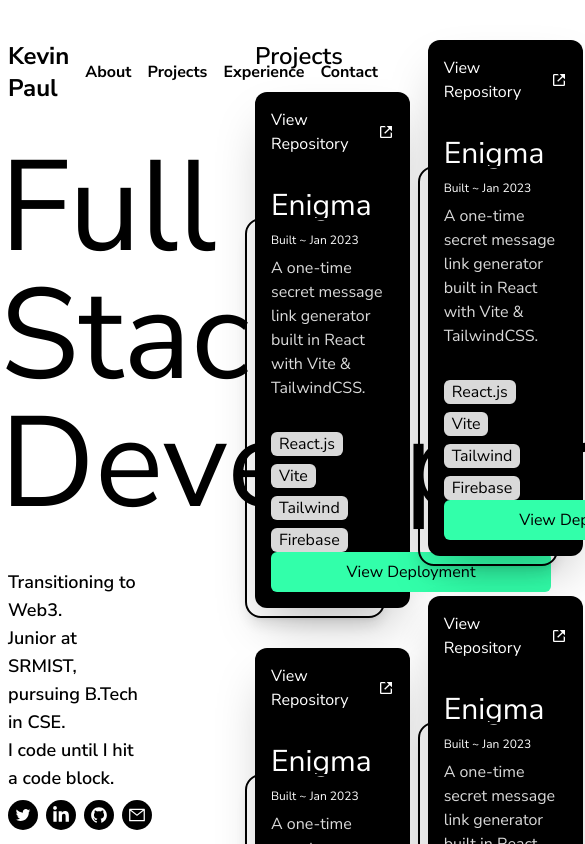
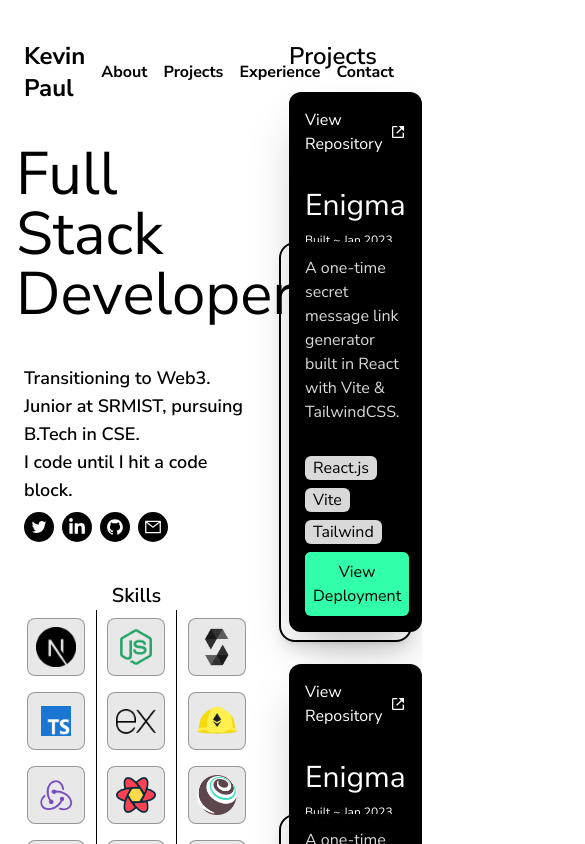
Before and after one commit to itaintkevin/portfolio-v2, a Next.js app: page / in a window 390 px wide. Shown: the top 844 px of the page, 585 px wide, since content can reach past the window. Built offline with nearby package versions, Linux system fonts and the light colour scheme.

Commit message:
chore: Made layout responsive

```diff
--- a/src/app/page.tsx
+++ b/src/app/page.tsx
@@ -5,13 +5,13 @@
 
 export default function Home() {
   return (
-    <main className="container mx-auto flex">
-      <section className="fixed top-0 flex flex-col justify-between w-[40%] h-screen">
+    <main className="mx-auto flex">
+      <section className="fixed top-0 flex flex-col justify-between xl:w-[50%] w-[70%] h-screen py-10 2xl:px-16 xl:px-8 px-4">
         <Navbar />
         <About />
         <Skills />
       </section>
-      <section className="relative left-[50%] w-[50%]">
+      <section className="relative xl:left-[50%] left-[70%] xl:w-[50%] w-[30%] py-10 2xl:px-16 xl:px-8 px-4">
         <Projects />
       </section>
     </main>
--- a/src/components/hero/About.tsx
+++ b/src/components/hero/About.tsx
@@ -14,7 +14,7 @@
 
     return (
         <div>
-            <h1 className="text-9xl">
+            <h1 className="2xl:text-9xl lg:text-7xl text-6xl">
                 Full Stack Developer
             </h1>
             <p className="text-lg font-semibold pt-10 mx-2">
--- a/src/components/hero/Skills.tsx
+++ b/src/components/hero/Skills.tsx
@@ -92,13 +92,13 @@
 
 export default function Skills() {
   return (
-    <div className='my-10'>
+    <div className='mt-10'>
         <h2 className='text-xl font-semibold text-center w-full'>Skills</h2>
         <div className="w-full flex">
             <section className="text-center w-1/3">
                 <div className="flex flex-wrap justify-center">
                 {frontend.map((skill, index) => (
-                    <div key={index} className="bg-primary/50 rounded-xl p-2 m-2">
+                    <div key={index} className="border border-primary/40 bg-primary/10 rounded-lg p-2 m-2">
                         <Image src={skill.src} alt={skill.tag} width={40}/>
                     </div>
                 ))}
@@ -108,7 +108,7 @@
             <section className="text-center border-x border-black w-1/3">
                 <div className="flex flex-wrap justify-center">
                 {backend.map((skill, index) => (
-                    <div key={index} className="bg-primary/50 rounded-xl p-2 m-2">
+                    <div key={index} className="border border-primary/40 bg-primary/10 rounded-lg p-2 m-2">
                         <Image src={skill.src} alt={skill.tag} width={40}/>
                     </div>
                 ))}
@@ -118,7 +118,7 @@
             <section className="text-center w-1/3">
                 <div className="flex flex-wrap justify-center">
                 {blockchain.map((skill, index) => (
-                    <div key={index} className="bg-primary/50 rounded-xl p-2 m-2">
+                    <div key={index} className="border border-primary/40 bg-primary/10 rounded-lg p-2 m-2">
                         <Image src={skill.src} alt={skill.tag} width={40}/>
                     </div>
                 ))}
--- a/src/components/layouts/Navbar.tsx
+++ b/src/components/layouts/Navbar.tsx
@@ -8,7 +8,7 @@
     { name: 'Contact', href: '#contact' },
   ];
   return (
-    <nav className="flex justify-between items-center my-10">
+    <nav className="flex justify-between items-center w-full mb-10">
         <div className="text-2xl font-bold px-2">
             Kevin Paul
         </div>
--- a/src/components/projects/ProjectCard.tsx
+++ b/src/components/projects/ProjectCard.tsx
@@ -3,8 +3,8 @@
 
 const ProjectCard = () => {
   return (
-    <div className="relative bg-black text-white rounded-xl shadow-2xl w-[90%] min-h-[400px] mx-5 mb-10">
-        <div className="absolute -left-[10px] -bottom-[10px] border-2 border-black rounded-2xl shadow-lg w-[90%] min-h-[400px]"></div>
+    <div className="relative bg-black text-white rounded-xl shadow-2xl w-[100%] max-w-[300px] min-h-[400px]">
+        <div className="absolute -left-[10px] -bottom-[10px] border-2 border-black rounded-2xl shadow-lg w-[100%] max-w-[300px] min-h-[400px]"></div>
         <div className="flex justify-between items-center p-4">
             <p>View Repository</p>
             <div><BiLinkExternal/></div>
@@ -32,7 +32,7 @@
             <li className="bg-secondary text-black rounded-md w-min px-2 mr-2 mb-2">Crypto.js</li>
         </ul>
 
-        <Link href="/" className='absolute bottom-0 bg-accent-1 text-black text-center rounded-md w-[280px] p-2 m-4'>View Deployment</Link>
+        <Link href="/" className='absolute bottom-0 bg-accent-1 text-black text-center rounded-md max-w-[90%] p-2 m-4'>View Deployment</Link>
     </div>
   )
 }
--- a/src/components/projects/Projects.tsx
+++ b/src/components/projects/Projects.tsx
@@ -2,14 +2,12 @@
 
 const Project = () => {
   return (
-    <div className="p-10">
-      <section className="flex h-screen">
-        <section>
-          <div className="text-2xl font-semibold mx-5 mb-5">Projects</div>
+    <div>
+      <section className="flex flex-col h-screen">
+        <div className="text-2xl font-semibold mb-5">Projects</div>
+        <section className="grid xl:grid-cols-2 auto-rows-auto xl:gap-16 gap-8">
           <ProjectCard />
           <ProjectCard />
-        </section>
-        <section>
           <ProjectCard />
           <ProjectCard />
         </section>
```
Also changed, not shown: public/assets/skills/ethers.png, public/assets/skills/web3.png.
